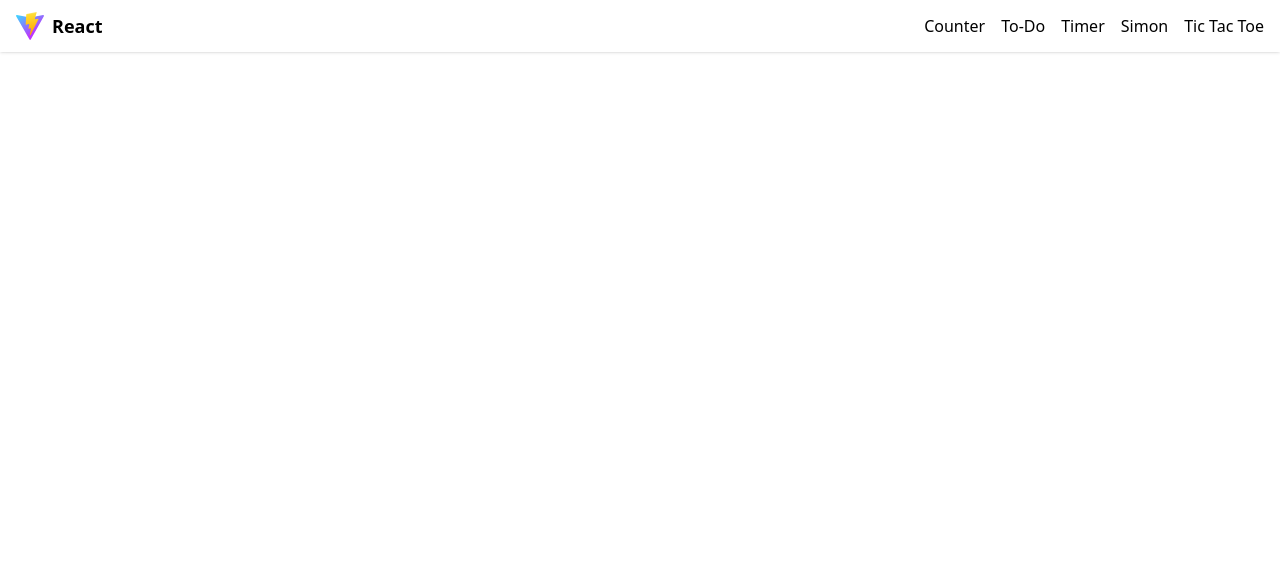
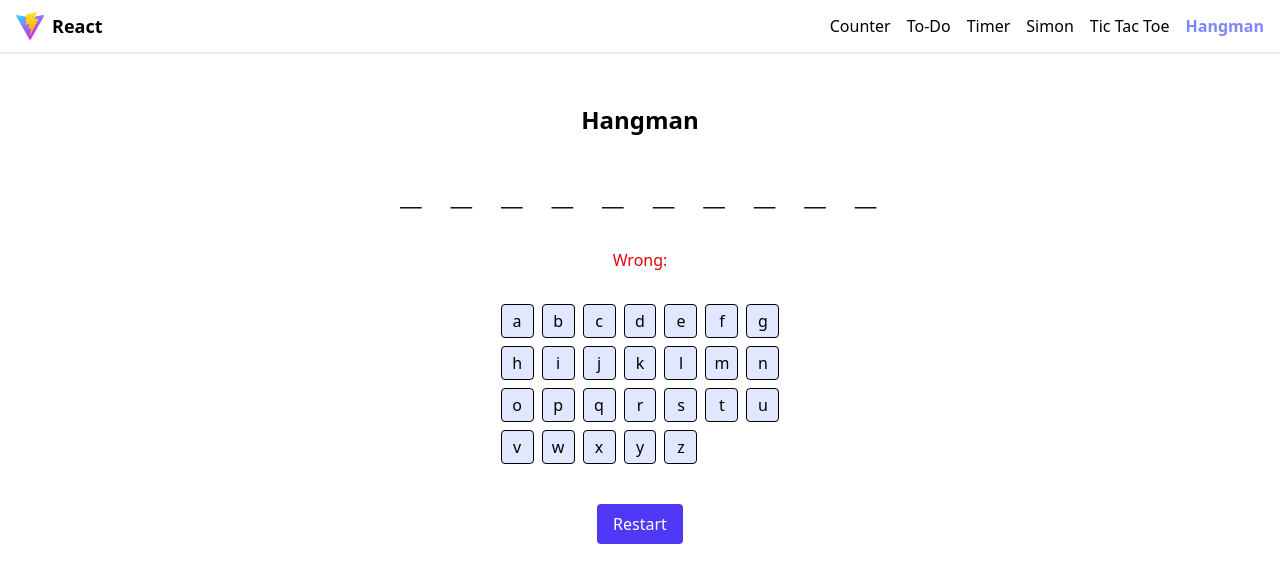
Before and after one commit to luisdavidgd/react, a React (Vite) app: page /#/hangman in a window 1280 px wide. Shown: the top 582 px of the page. Built offline with nearby package versions, Linux system fonts and the light colour scheme.

Commit message:
feat: Hangman added

```diff
--- a/src/App.tsx
+++ b/src/App.tsx
@@ -6,6 +6,7 @@ import Todo from './pages/Todo'
 import Timer from './pages/Timer'
 import Simon from './pages/Simon'
 import Board from './pages/TicTacToe'
+import Hangman from './pages/Hangman'
 
 export default function App() {
   return (
@@ -19,6 +20,7 @@ export default function App() {
           <Route path="/timer" element={<Timer />} />
           <Route path="/simon" element={<Simon />} />
           <Route path="/tic-tac-toe" element={<Board />} />
+          <Route path="/hangman" element={<Hangman />} />
         </Routes>
       </div>
     </>
--- a/src/components/Navbar.tsx
+++ b/src/components/Navbar.tsx
@@ -1,5 +1,17 @@
 import { NavLink } from 'react-router-dom'
 import { useState } from 'react'
+
+// Define your menu links as an array of objects
+const menuLinks = [
+  // Utilities section
+  { label: "Counter", to: "/counter" },
+  { label: "To-Do", to: "/todo" },
+  { label: "Timer", to: "/timer" },
+  // Games section
+  { label: "Simon", to: "/simon" },
+  { label: "Tic Tac Toe", to: "/tic-tac-toe" },
+  { label: "Hangman", to: "/hangman" },
+]
 
 export default function Navbar() {
   const [open, setOpen] = useState(false)
@@ -23,21 +35,31 @@ export default function Navbar() {
         </button>
         {/* Desktop links */}
         <div className="hidden lg:flex gap-4">
-          <NavLink to="/counter" className={({ isActive }) => "hover:text-indigo-400" + (isActive ? " font-bold text-indigo-400" : "")}>Counter</NavLink>
-          <NavLink to="/todo" className={({ isActive }) => "hover:text-indigo-400" + (isActive ? " font-bold text-indigo-400" : "")}>To-Do</NavLink>
-          <NavLink to="/timer" className={({ isActive }) => "hover:text-indigo-400" + (isActive ? " font-bold text-indigo-400" : "")}>Timer</NavLink>
-          <NavLink to="/simon" className={({ isActive }) => "hover:text-indigo-400" + (isActive ? " font-bold text-indigo-400" : "")}>Simon</NavLink>
-          <NavLink to="/tic-tac-toe" className={({ isActive }) => "hover:text-indigo-400" + (isActive ? " font-bold text-indigo-400" : "")}>Tic Tac Toe</NavLink>
+          {menuLinks.map(link => (
+            <NavLink
+              key={link.label}
+              to={link.to}
+              className={({ isActive }) => "hover:text-indigo-400" + (isActive ? " font-bold text-indigo-400" : "")}
+            >
+              {link.label}
+            </NavLink>
+          ))}
         </div>
       </div>
       {/* Mobile links */}
       {open && (
         <div className="flex flex-col gap-2 mt-2 lg:hidden">
-          <NavLink to="/counter" className={({ isActive }) => "hover:text-indigo-400" + (isActive ? " font-bold text-indigo-400" : "")} onClick={() => setOpen(false)}>Counter</NavLink>
-          <NavLink to="/todo" className={({ isActive }) => "hover:text-indigo-400" + (isActive ? " font-bold text-indigo-400" : "")} onClick={() => setOpen(false)}>To-Do</NavLink>
-          <NavLink to="/timer" className={({ isActive }) => "hover:text-indigo-400" + (isActive ? " font-bold text-indigo-400" : "")} onClick={() => setOpen(false)}>Timer</NavLink>
-          <NavLink to="/simon" className={({ isActive }) => "hover:text-indigo-400" + (isActive ? " font-bold text-indigo-400" : "")} onClick={() => setOpen(false)}>Simon</NavLink>
-          <NavLink to="/tic-tac-toe" className={({ isActive }) => "hover:text-indigo-400" + (isActive ? " font-bold text-indigo-400" : "")} onClick={() => setOpen(false)}>Tic Tac Toe</NavLink>
+          {menuLinks.map(link => (
+            <NavLink
+              key={link.label}
+              to={link.to}
+              className={({ isActive }) => "hover:text-indigo-400" + (isActive ? " font-bold text-indigo-400" : "")}
+              onClick={() => setOpen(false)}
+            >
+              {link.label}
+            </NavLink>
+          ))}
+
         </div>
       )}
     </nav>
--- /dev/null
+++ b/src/pages/Hangman.tsx
@@ -0,0 +1,82 @@
+import { useState } from "react"
+
+// Example word list
+const WORDS = ["limotación"]
+
+function getRandomWord() {
+    return WORDS[Math.floor(Math.random() * WORDS.length)]
+}
+
+// Helper to remove accents
+function removeAccents(str: string) {
+    return str.normalize("NFD").replace(/[\u0300-\u036f]/g, "")
+}
+
+export default function Hangman() {
+    // State
+    const [word, setWord] = useState(getRandomWord)
+    const [guessed, setGuessed] = useState<string[]>([])
+    const [wrong, setWrong] = useState<string[]>([])
+    const maxTries = 6
+
+    // Derived
+    const isWinner = word.split("").every(l => guessed.includes(l))
+    const isLoser = wrong.length >= maxTries
+
+    // Handlers
+    function handleGuess(letter: string) {
+        if (guessed.includes(letter) || wrong.includes(letter) || isWinner || isLoser) return
+        // Compare without accents
+        const plainWord = removeAccents(word)
+        if (plainWord.includes(letter)) {
+            setGuessed([...guessed, letter])
+        } else {
+            setWrong([...wrong, letter])
+        }
+    }
+
+    function handleRestart() {
+        setWord(getRandomWord())
+        setGuessed([])
+        setWrong([])
+    }
+
+    // Alphabet
+    const alphabet = "abcdefghijklmnopqrstuvwxyz".split("")
+
+    return (
+        <div className="flex flex-col items-center gap-6 py-8">
+            <h2 className="text-2xl font-bold mb-2">Hangman</h2>
+            {/* Hangman drawing */}
+            <div className="text-4xl font-mono tracking-widest mb-4">
+                {word.split("").map((l, i) =>
+                    guessed.includes(removeAccents(l)) || isLoser ? l : "_"
+                ).join(" ")}
+            </div>
+            {/* Wrong guesses */}
+            <div className="text-red-600 mb-2">
+                Wrong: {wrong.join(" ")}
+            </div>
+            {/* Alphabet buttons */}
+            <div className="grid grid-cols-7 gap-2">
+                {alphabet.map(l => (
+                    <button
+                        key={l}
+                        className={`px-2 py-1 rounded border ${guessed.includes(l) || wrong.includes(l) ? "bg-gray-300 text-gray-500 cursor-not-allowed" : "bg-indigo-100 hover:bg-indigo-300 dark:bg-gray-700 dark:hover:bg-gray-600"} transition`}
+                        onClick={() => handleGuess(l)}
+                        disabled={guessed.includes(l) || wrong.includes(l) || isWinner || isLoser}
+                    >
+                        {l}
+                    </button>
+                ))}
+            </div>
+            {/* Status */}
+            {isWinner && <div className="text-green-600 font-bold">You Win!</div>}
+            {isLoser && <div className="text-red-600 font-bold">You Lose! The word was: {word}</div>}
+            <button
+                className="mt-4 px-4 py-2 rounded bg-indigo-600 text-white hover:bg-indigo-700 transition"
+                onClick={handleRestart}
+            >Restart</button>
+        </div>
+    )
+}
```
